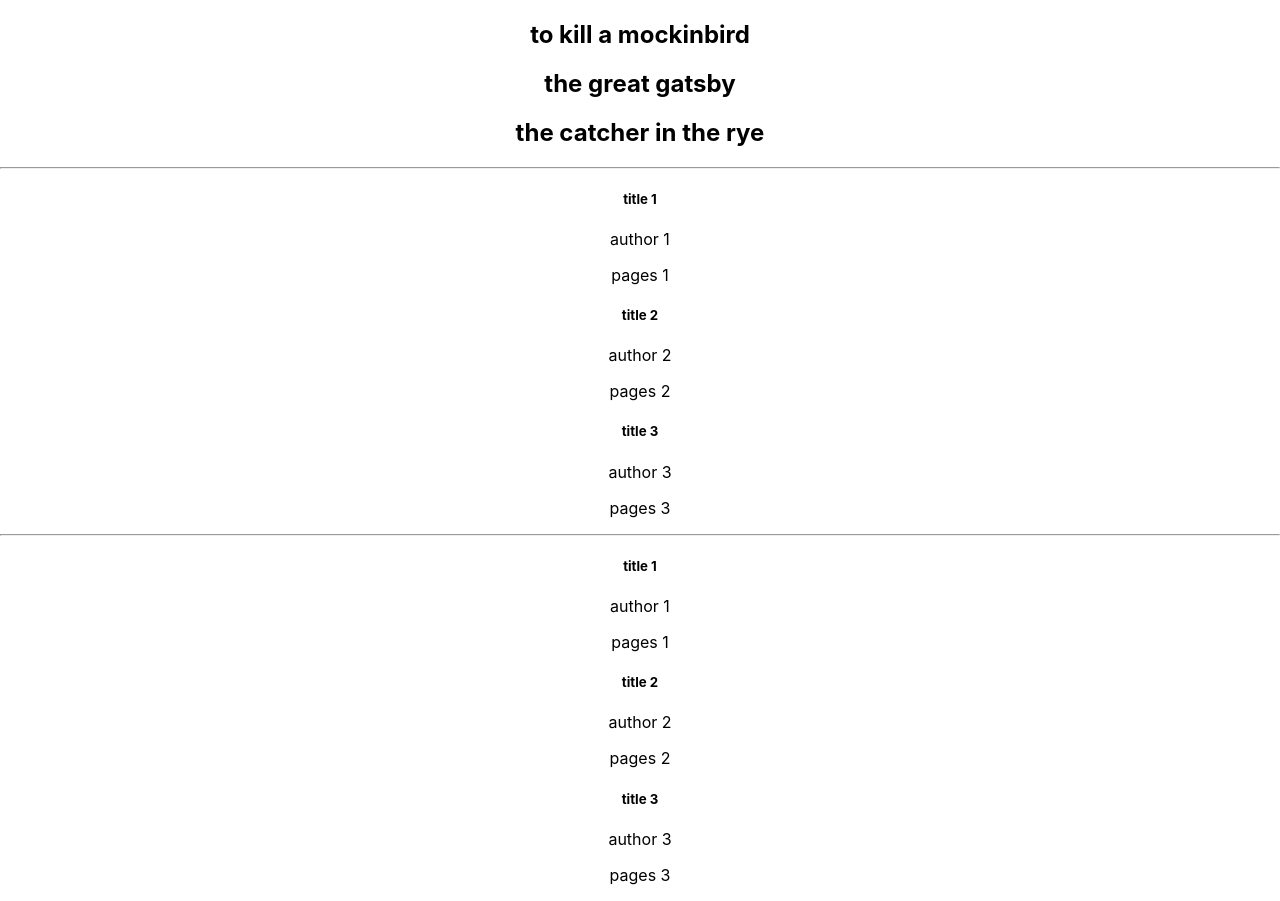
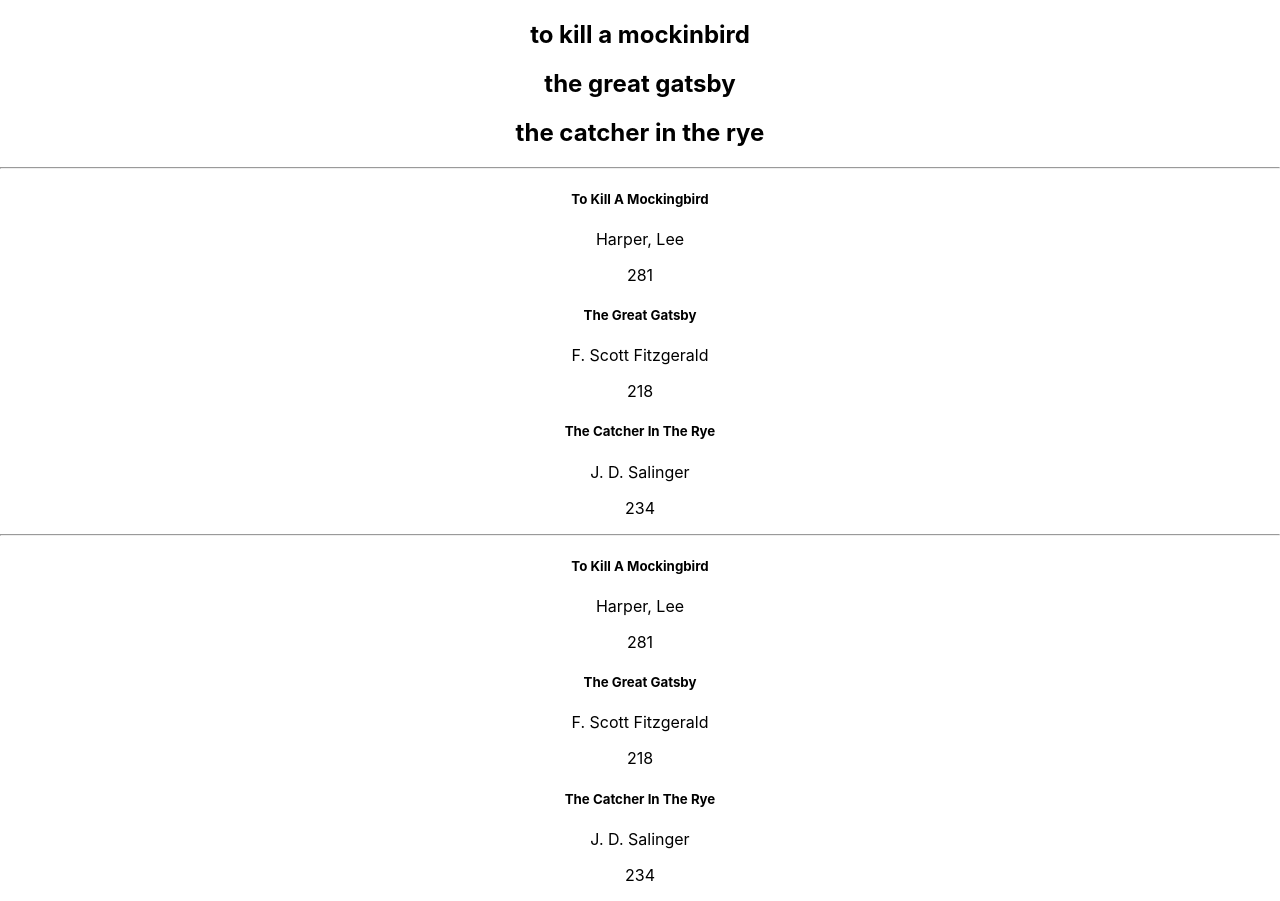
Before and after one commit to CatBackmanCasino/CURRENTreactLESSONS, a React (Create React App) app in the folder my-app/: page / in a window 1280 px wide. Built offline with nearby package versions, Linux system fonts and the light colour scheme.

Commit message:
rendering lists and sending props etc

```diff
--- a/my-app/src/components/RenderinigLists.js
+++ b/my-app/src/components/RenderinigLists.js
@@ -10,35 +10,35 @@
 
     const books = [
         {
-            title: "title 1",
-            author: "author 1",
-            pages: "pages 1"
+            title: "To Kill A Mockingbird",
+            author: "Harper, Lee",
+            pages: "281"
         },
         {
-            title: "title 2",
-            author: "author 2",
-            pages: "pages 2"
+            title: "The Great Gatsby",
+            author: "F. Scott Fitzgerald",
+            pages: "218"
         },
         {
-            title: "title 3",
-            author: "author 3",
-            pages: "pages 3"
+            title: "The Catcher In The Rye",
+            author: "J. D. Salinger",
+            pages: "234"
         }
     ]
 
     return (
         <div>
             {booklist.map(book => {
-                return <h2>{book}</h2>
+                return <h2 key={book}>{book}</h2>
             })}
             <hr />
             {
-                books.map(title => {
+                books.map(book => {
                     return (
-                        <div>
-                            <h5>{title.title}</h5>
-                            <p>{title.author}</p>
-                            <p>{title.pages}</p>
+                        <div key={book.title}>
+                            <h5>{book.title}</h5>
+                            <p>{book.author}</p>
+                            <p>{book.pages}</p>
                         </div>
                     )
                 })
@@ -46,7 +46,9 @@
             <hr />
             {
                 books.map(book => {
-                    return <Book book={book} />
+                    return <Book
+                    key={book.title}
+                    book={book} />
                 })
             }
 
```
